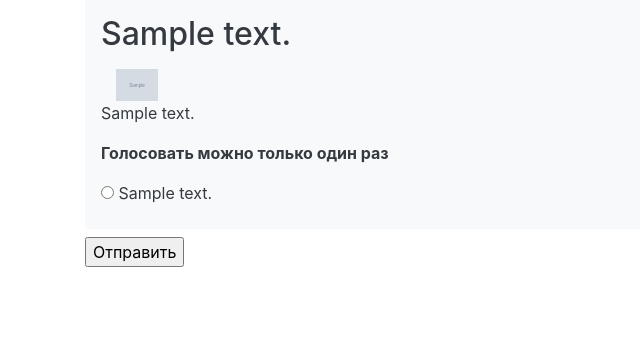
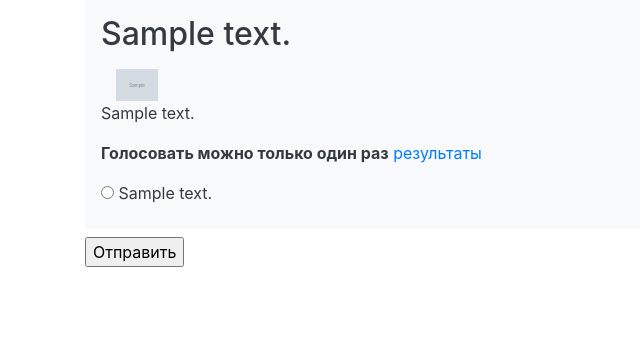
Before and after one commit to TuranovDanil/rkis1, a Django app: page /1/vote/ in a window 1280 px wide. Shown: the part 98-452 px from the top of the page, without its empty margins (0-640 px from the left). Run offline with Django 3.2, Linux system fonts and the light colour scheme; a user stored in the database is signed in; tables that the repository leaves empty hold one stand-in row (values such as "Sample post"); grey boxes marked "Sample" are stand-in pictures; some libraries are stand-ins or nearby versions.

Commit message:
добавил, чтобы картинки норм отбражались, и ссылку на результаты если уже ответил

```diff
--- a/polls/templates/main/profile.html
+++ b/polls/templates/main/profile.html
@@ -6,7 +6,9 @@
 {% block content %}
     <h5 class="p-3 mb-1 font-weight-normal bg-dark text-white text-center">Профиль пользователя {{ user.username }}</h5>
     <div class="d-flex p-3 mb-2 text-dark bg-light">
+        {% if user.photo %}
         <img class="col-2" src="{{ user.photo.url }}" alt="Фото аватара">
+        {% endif %}
        {% if user.first_name and user.last_name %}
            <p class="p-3 mb-2">Здравствуйте, {{ user.first_name }} {{ user.last_name }} </p>
        {% else %}
--- a/polls/templates/polls/detail.html
+++ b/polls/templates/polls/detail.html
@@ -17,7 +17,7 @@
         <img class="col-2" src="{{ question.img.url  }}" alt="Картинка">
         {% endif %}
         <p>{{question.description_choice}}</p>
-        {% if error_message %}<p><strong> {{error_message}}</strong> </p>{% endif %}
+        {% if error_message %}<p><strong> {{error_message}}</strong> <a href="{% url 'polls:results' question.id%}">результаты</a></p>{% endif %}
         {% for choice in question.choice_set.all %}
         <input type="radio" name="choice" id="choice{{forloop.counter}}" value="{{choice.id}}">
         <label for="choice{{forloop.counter}}">{{choice.choice_text}}</label><br>
```
Also changed, not shown: 1 other file.
